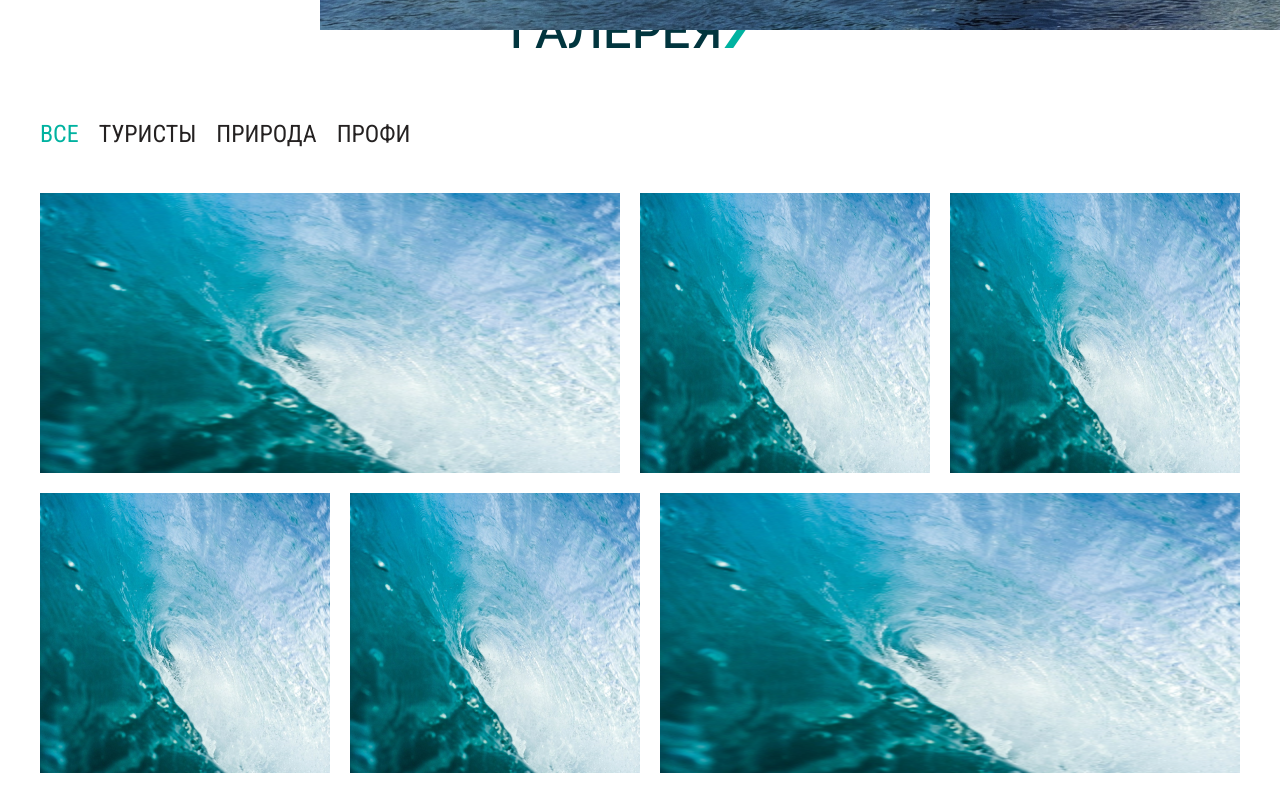
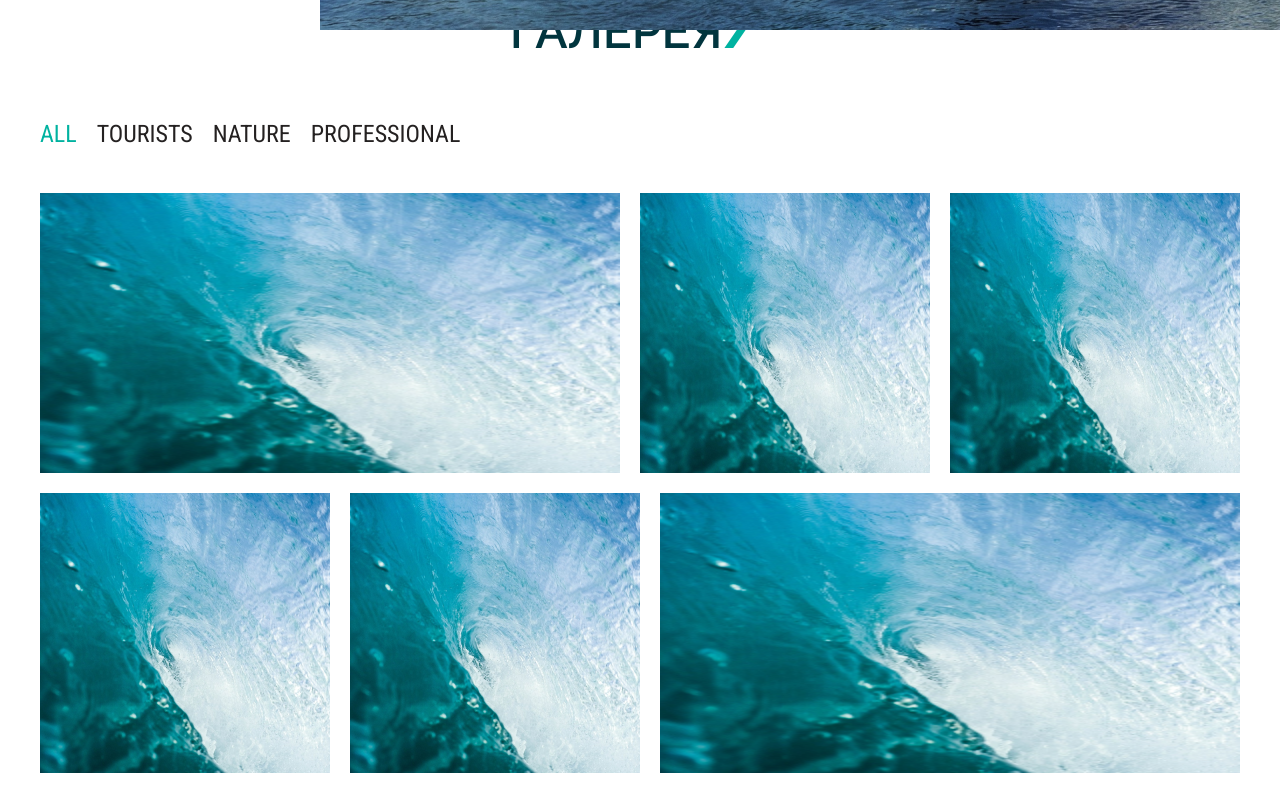
Before and after one commit to unnamed-ii/wawe, a React (Create React App) app: page / in a window 1280 px wide. Shown: the part 3220-4011 px from the top of the page. Built offline with nearby package versions, Linux system fonts and the light colour scheme.

Commit message:
moved gallery data to contstatns file and fixed filtering photos

```diff
--- a/src/blocks/Gallery/gallery.jsx
+++ b/src/blocks/Gallery/gallery.jsx
@@ -1,34 +1,14 @@
 import React, {useState} from 'react';
 import './gallery.scss';
 import Container from "../../components/Container/container";
-import GalleryPhoto1 from '../../images/gallery-photo.png';
 import Title from "../../components/Title/title";
-
-const FiltersListData = [
-    'ВСЕ',
-    'ТУРИСТЫ',
-    'ПРИРОДА',
-    'ПРОФИ'
-]
-
-const GalleryPhotosData = [
-    [GalleryPhoto1],
-    [GalleryPhoto1],
-    [GalleryPhoto1],
-    [GalleryPhoto1],
-    [GalleryPhoto1],
-    [GalleryPhoto1],
-    [GalleryPhoto1]
-]
+import {GalleryFiltersListData, GalleryPhotosData} from "../../constants";
 
 const Gallery = () => {
-    const [activeFilter, setActiveFilter] = useState('ВСЕ');
-    const changeActiveFilter = (filterName) => {
-        console.log(filterName)
-        setActiveFilter(filterName);
-    }
+    const [activeFilter, setActiveFilter] = useState('all');
 
-    const setImageClassName = idx => idx === 0 || idx % 5 === 0;
+    const changeActiveFilter = (filterName) => setActiveFilter(filterName);
+    const setImageClassName = (idx) => idx === 0 || idx % 5 === 0;
 
     return (
         <section className="gallery">
@@ -38,10 +18,11 @@ const Gallery = () => {
                         title={"ГАЛЕРЕЯ"}
                     />
                     <ul className="gallery__inner-filters">
-                        {FiltersListData.map(filterName => (
+                        {GalleryFiltersListData.map(filterName => (
                             <li
                                 onClick={() => changeActiveFilter(filterName)}
-                                className={(activeFilter === filterName ? 'active' : '')}>
+                                className={(activeFilter === filterName ? 'active' : '')}
+                            >
                                 {filterName}
                             </li>
                         ))}
@@ -49,9 +30,10 @@ const Gallery = () => {
                     <div className="gallery__inner-photos">
                         {GalleryPhotosData.map((photo, idx) => (
                             <img
-                                src={photo}
+                                src={photo.image}
                                 alt="image"
-                                className={(setImageClassName(idx) ? 'wide' : '')}
+                                className={(setImageClassName(idx) ? "wide" : "")}
+                                style={{display: activeFilter === photo.filter || activeFilter === 'all' ? "block" : "none"}}
                             />
                         ))}
                     </div>
--- a/src/blocks/Gallery/gallery.scss
+++ b/src/blocks/Gallery/gallery.scss
@@ -8,6 +8,7 @@
     &-filters {
       display: flex;
       margin-bottom: 50px;
+      text-transform: uppercase;
 
       li {
         color: #242121;
@@ -29,13 +30,13 @@
     }
 
     &-photos {
+      width: 1200px;
       margin-bottom: 30px;
       display: flex;
       flex-wrap: wrap;
-      justify-content: space-between;
+      gap: 20px;
 
       img {
-        margin-bottom: 20px;
 
         &.wide {
           width: 580px;
--- a/src/constants.js
+++ b/src/constants.js
@@ -7,6 +7,7 @@ import {ReactComponent as AverageGraphicIcon} from "./images/icons/advantages/gr
 import {ReactComponent as LongestGraphicIcon} from "./images/icons/advantages/graphics/3.svg";
 import slide from "./images/blog.png";
 import trainerImg from "./images/trainer.png";
+import GalleryPhoto1 from "./images/gallery-photo.png";
 
 // Header Component
 export const HeaderData = [
@@ -101,6 +102,45 @@ export const WhyUsData = [
     'Преподаватели нашей школы серфинга в числе лучших серферов на Канарских островах. Среди них - чемпион Европы по лонгборду, который с радостью поделится опытом как с новичками, так и более опытными серферами. Все члены преподавательского состава являются сертифицированными членами Федерации серфинга Канарских островов. Некоторые из них знают русский язык, что определенно позиционирует нас как русскую школу серфинга за границей!',
     'Весь тренерский состав регулярно участвует в семинарах и курсах повышения квалификации, которые проводятся по всему миру различными известными серф-клубами и федерациями. Поэтому в нашей школе серфинга вы можете быть спокойны: вас обучают лучшие тренеры!',
     'Методика обучения серфингу рассчитана как на новичков, на серферов среднего уровня, так и на серферов уровня ТОП. Тренеры находят подход к каждому, несмотря на то, что обучение серфингу в нашей школе производится в группах. Однако, мы предлагаем персональные уроки серфинга - только вы и тренер!'
+];
+
+// Gallery Block
+export const GalleryFiltersListData = [
+    'all',
+    'tourists',
+    'nature',
+    'professional'
+];
+
+export const GalleryPhotosData = [
+    {
+        image: GalleryPhoto1,
+        filter: 'tourists'
+    },
+    {
+        image: GalleryPhoto1,
+        filter: 'professional'
+    },
+    {
+        image: GalleryPhoto1,
+        filter: 'nature'
+    },
+    {
+        image: GalleryPhoto1,
+        filter: 'tourists'
+    },
+    {
+        image: GalleryPhoto1,
+        filter: 'nature'
+    },
+    {
+        image: GalleryPhoto1,
+        filter: 'professional'
+    },
+    {
+        image: GalleryPhoto1,
+        filter: 'professional'
+    }
 ];
 
 // InfoVideo Block
```
